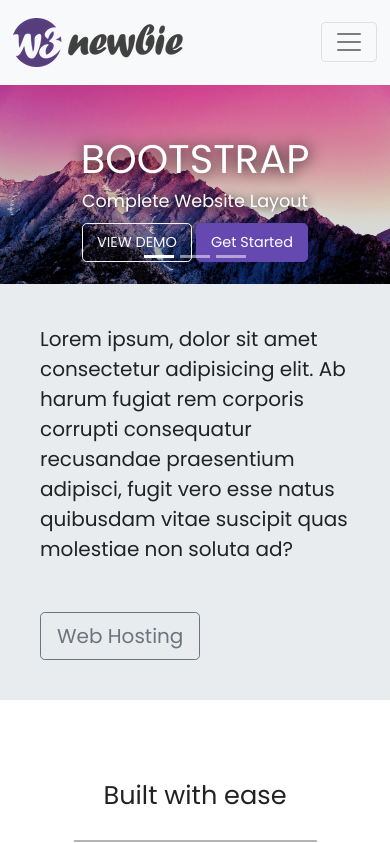
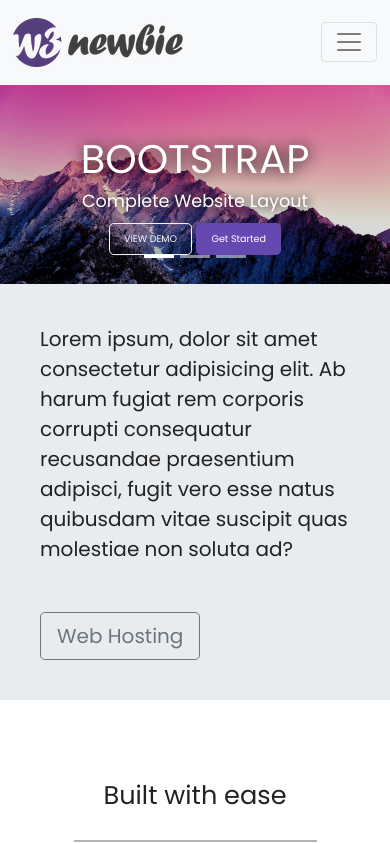
Before and after one commit to bilal102/bootstrap, a PHP site: page / in a window 390 px wide. Shown: the top 843 px of the page. Run offline with PHP 8.4, Linux system fonts and the light colour scheme; some libraries are stand-ins or nearby versions.

Commit message:
next commit

```diff
--- a/style.css
+++ b/style.css
@@ -185,16 +185,13 @@ hr.light-100{
     font-size: 110%;
   }
   .carousel-caption .btn{
-    font-size: 90%;
+    font-size: 60%;
     padding: 8px 14px;
   }
   .display-4{
     font-size: 160%;
   }
-  .social a{
-    font-size: 2.5em;
-    padding: 1.2rem;
-  }
+
 .carousel-indicator{
 display: none;
 }
```
